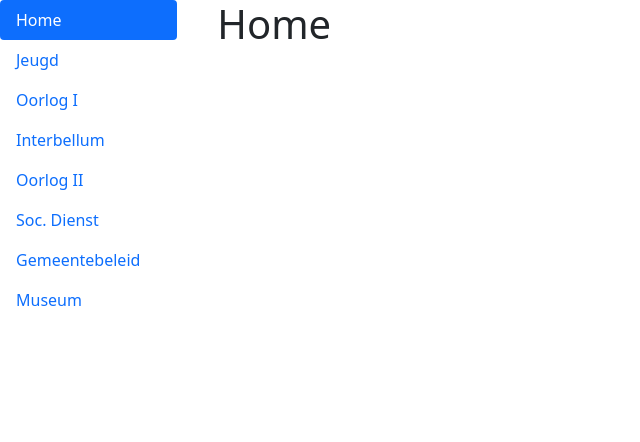
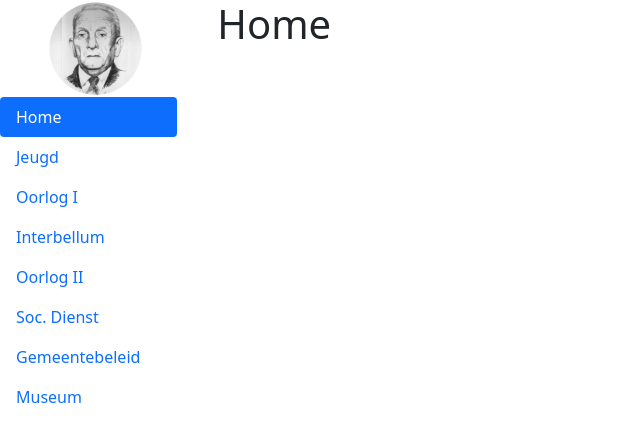
Before and after one commit to timvanginderen/sooi-noldus, a plain HTML site: page src/index.html in a window 1280 px wide. Shown: the whole page, without its empty margins (0-640 px from the left). Drawn offline with nearby package versions, Linux system fonts and the light colour scheme.

Commit message:
Add image to nav column

```diff
--- a/src/index.html
+++ b/src/index.html
@@ -19,6 +19,11 @@
         <div class="row">
 
             <div class="col-2">
+
+                <div class="d-flex justify-content-center">
+                    <img src="images/favicon.png" class="img-fluid w-50" alt="Sooi Noldus">
+                </div>
+
                 <div class="nav flex-column nav-pills me-3" id="v-pills-tab" role="tablist" aria-orientation="vertical">
                     <a class="nav-link active" id="v-pills-home-tab" data-bs-toggle="pill" href="#v-pills-home"
                         role="tab" aria-controls="v-pills-home" aria-selected="true">Home</a>
```
